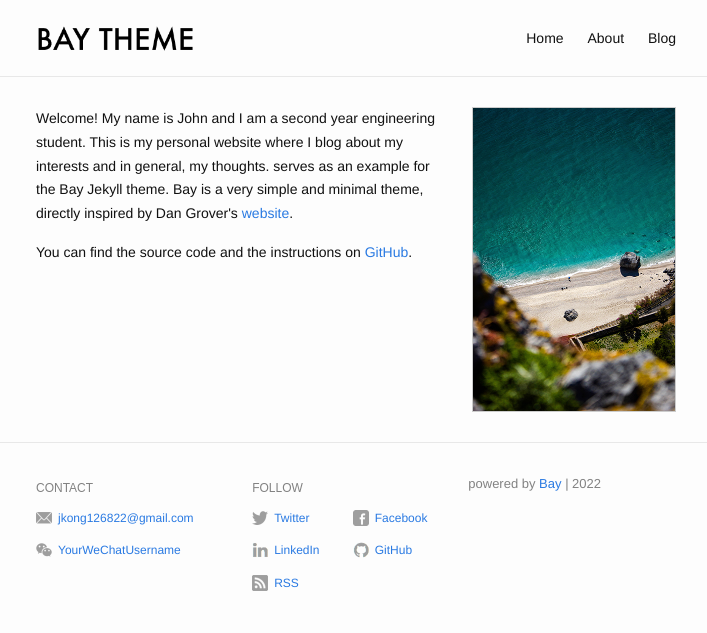
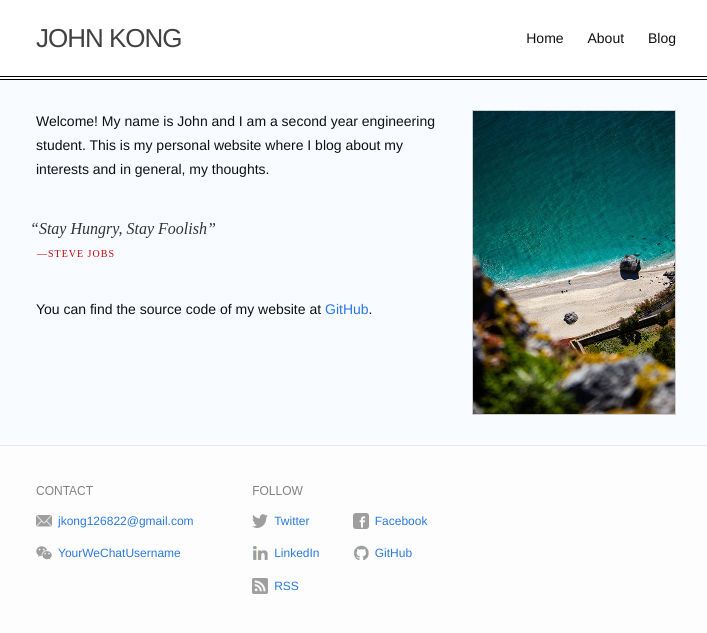
Before and after one commit to Lojlk/Lojlk.github.io, a Jekyll site: the page built from index.md, in a window 1280 px wide. Shown: the top 633 px of the page, without its empty margins (284-991 px from the left). Built offline with Jekyll 4.4.1, drawn with Linux system fonts in a browser that asks for light colours.

Commit message:
Made a lot of changes to CSS

```diff
--- a/_config.yml
+++ b/_config.yml
@@ -18,7 +18,7 @@ header:
     - name: Blog
 
 footer:
-  show_powered_by: true
+  show_powered_by: false
   contact:
     - name: Email
       value: jkong126822@gmail.com
--- a/_includes/header.html
+++ b/_includes/header.html
@@ -1,7 +1,8 @@
 <header class="site-header">
   <div class="wrapper">
     <a class="site-title" href="{{ "" | prepend: site.baseurl | prepend: site.url }}/">
-      <img src="{{ "/assets/img/title.png" | absolute_url }}" alt="{{ site.title }}" />
+      <h9>JOHN KONG</h9>
+      <!-- <img src="{{ "/assets/img/title.png" | absolute_url }}" alt="{{ site.title }}" /> -->
     </a>
 
     <nav class="site-nav">
--- a/_sass/_layout.scss
+++ b/_sass/_layout.scss
@@ -2,7 +2,8 @@
  * Site header
  */
 .site-header {
-  border-bottom: 1px solid $grey-color-light;
+  background-color: white;
+  border-bottom: 4.5px double black;
   min-height: 56px;
 
   padding-top: 10px;
@@ -156,9 +157,24 @@
  * Page content
  */
 .page-content {
+  background-color:  #f8fbff;
   padding: $spacing-unit 0;
 }
 
 .page-heading {
   font-size: 20px;
 }
+
+.sample#bringhurst h1 {
+  color: #333;
+  font: 400 16px 'vollkorn';
+  font-style: italic;
+  margin: 0 0 10px 0;
+  text-indent: -6px; }
+.sample#bringhurst p {
+  color: #c90707;
+  // font: 400 12px/18px 'vollkorn';
+  font: 400 10px 'vollkorn';
+  letter-spacing: 1px;
+  text-transform: uppercase;
+  text-indent: 1px; }
--- a/index.md
+++ b/index.md
@@ -6,9 +6,20 @@ profile_picture:
 ---
 
 <p>
-  Welcome! My name is John and I am a second year engineering student. This is my personal website where I blog about my interests and in general, my thoughts. serves as an example for the Bay Jekyll theme. Bay is a very simple and minimal theme, directly inspired by Dan Grover's <a href="http://dangrover.com">website</a>.
+  Welcome! My name is John and I am a second year engineering student. This is my personal website where I blog about my interests and in general, my thoughts.
 </p>
 
+<section class="sample" id="bringhurst">
+    <section>
+    <br>
+        <h1>&ldquo;Stay Hungry, Stay Foolish&rdquo;</h1>
+        <p>&mdash;Steve Jobs</p>
+    <br>
+    </section>
+  </section>
+
+
+
 <p>
-  You can find the source code and the instructions on <a href="https://github.com/eliottvincent/bay">GitHub</a>.
+  You can find the source code of my website at <a href="https://github.com/eliottvincent/bay">GitHub</a>.
 </p>
```
Also changed, not shown: 9 other files.
